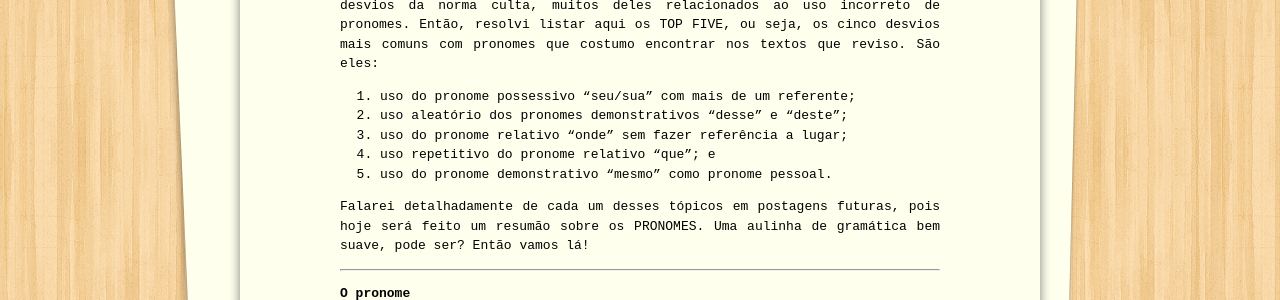
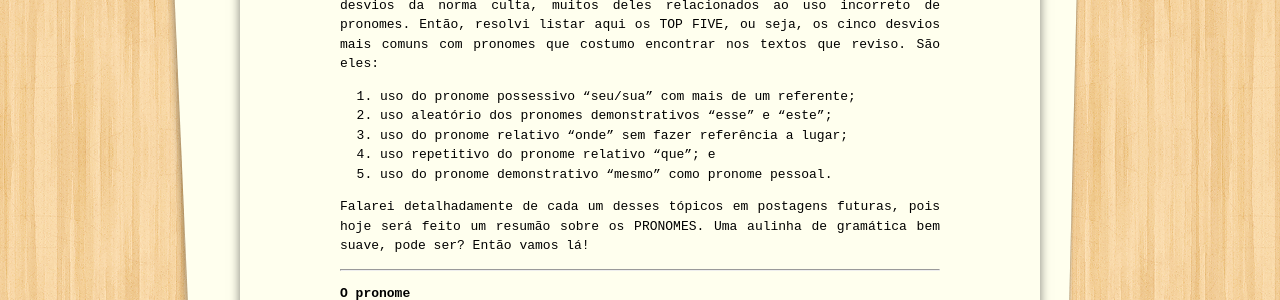
Before and after one commit to raqueldiniz/site, a Jekyll site: the page built from _posts/2018-05-30-top-five-os-cinco-desvios-mais-comuns-com-pronomes.md, in a window 1280 px wide and 900 px high, scrolled down 330 px. Shown: the part 152-452 px from the top of the window. Built offline with Jekyll 4.4.1, drawn with Linux system fonts in a browser that asks for light colours.

Commit message:
Update 2018-05-30-top-five-os-cinco-desvios-mais-comuns-com-pronomes.md

```diff
--- a/_posts/2018-05-30-top-five-os-cinco-desvios-mais-comuns-com-pronomes.md
+++ b/_posts/2018-05-30-top-five-os-cinco-desvios-mais-comuns-com-pronomes.md
@@ -7,7 +7,7 @@ date: 2018-05-30 08:00:00
 No meu trabalho de revisão de textos, deparo-me com diversos tipos de desvios da norma culta, muitos deles relacionados ao uso incorreto de pronomes. Então, resolvi listar aqui os TOP FIVE, ou seja, os cinco desvios mais comuns com pronomes que costumo encontrar nos textos que reviso. São eles:
 
 1. uso do pronome possessivo “seu/sua” com mais de um referente;
-2. uso aleatório dos pronomes demonstrativos “desse” e “deste”;
+2. uso aleatório dos pronomes demonstrativos “esse” e “este”;
 3. uso do pronome relativo “onde” sem fazer referência a lugar;
 4. uso repetitivo do pronome relativo “que”; e
 5. uso do pronome demonstrativo “mesmo” como pronome pessoal.
```
